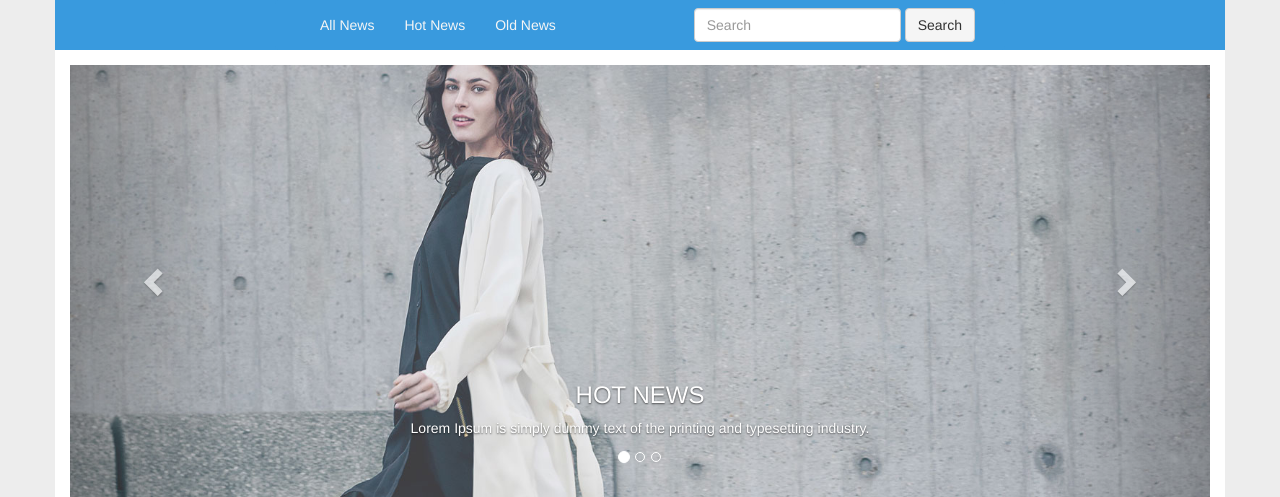
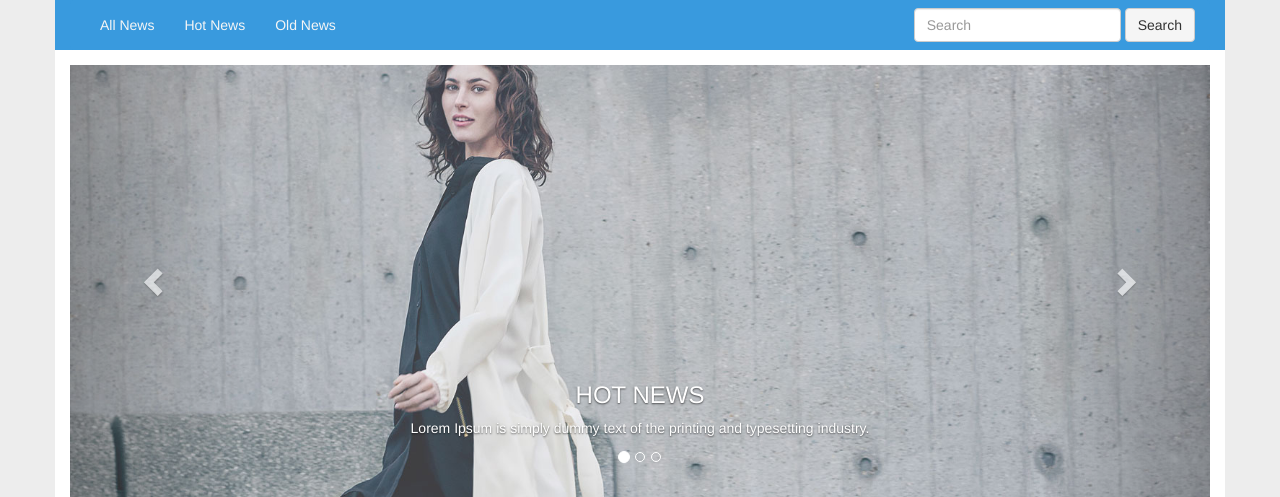
Before and after one commit to cttproject/web_cttproject, a PHP site: page / in a window 1280 px wide. Shown: the part 340-837 px from the top of the page. Run offline with PHP 8.4, Linux system fonts and the light colour scheme; data that the repository does not hold is empty; some libraries are stand-ins or nearby versions.

Commit message:
update menu.php

```diff
--- a/part_of/menu.php
+++ b/part_of/menu.php
@@ -1,8 +1,8 @@
 <div class="menu container">
-    <div class="col-md-2"></div>
-    <div class="col-md-8">
+    <!--<div class="col-md-2"></div>-->
+    <div>
         <nav class="navbar navbar-default">
-            <div class="container-fluid">
+            <div>
                 <!-- Brand and toggle get grouped for better mobile display -->
                 <div class="navbar-header">
                     <button type="button" class="navbar-toggle collapsed" data-toggle="collapse" data-target="#bs-example-navbar-collapse-1" aria-expanded="false">
@@ -16,12 +16,12 @@
 
                 <!-- Collect the nav links, forms, and other content for toggling -->
                 <div class="collapse navbar-collapse" id="bs-example-navbar-collapse-1">
-                    <ul class="nav navbar-nav">
+                    <ul class="col-md-8 nav navbar-nav">
                         <li><a href="index.php?home">All News <span class="sr-only">(current)</span></a></li>
                         <li><a href="index.php?hot_news">Hot News</a></li>
                         <li><a href="index.php?old_news">Old News</a></li>
                     </ul>
-                    <form class="navbar-form navbar-right">
+                    <form class="col-md-4 navbar-form navbar-right">
                         <div class="form-group">
                             <input type="text" class="form-control" placeholder="Search">
                         </div>
@@ -32,5 +32,5 @@
             </div><!-- /.container-fluid -->
         </nav>
     </div>
-    <div class="col-md-2"></div>
+    <!--<div class="col-md-2"></div>-->
 </div><!--end of menu-->
```
